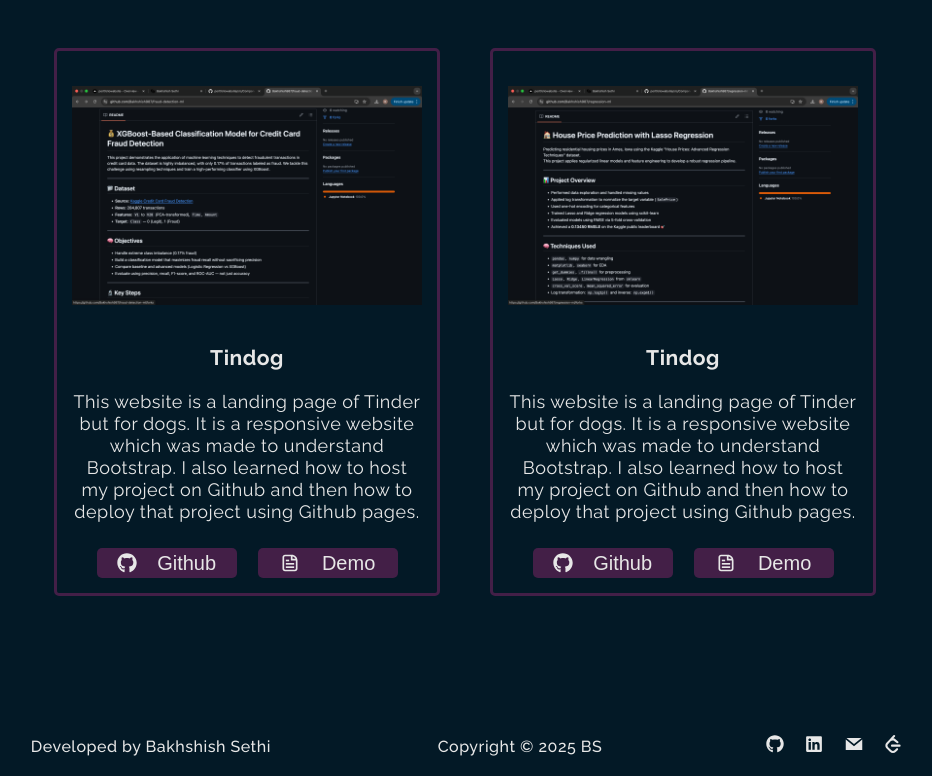
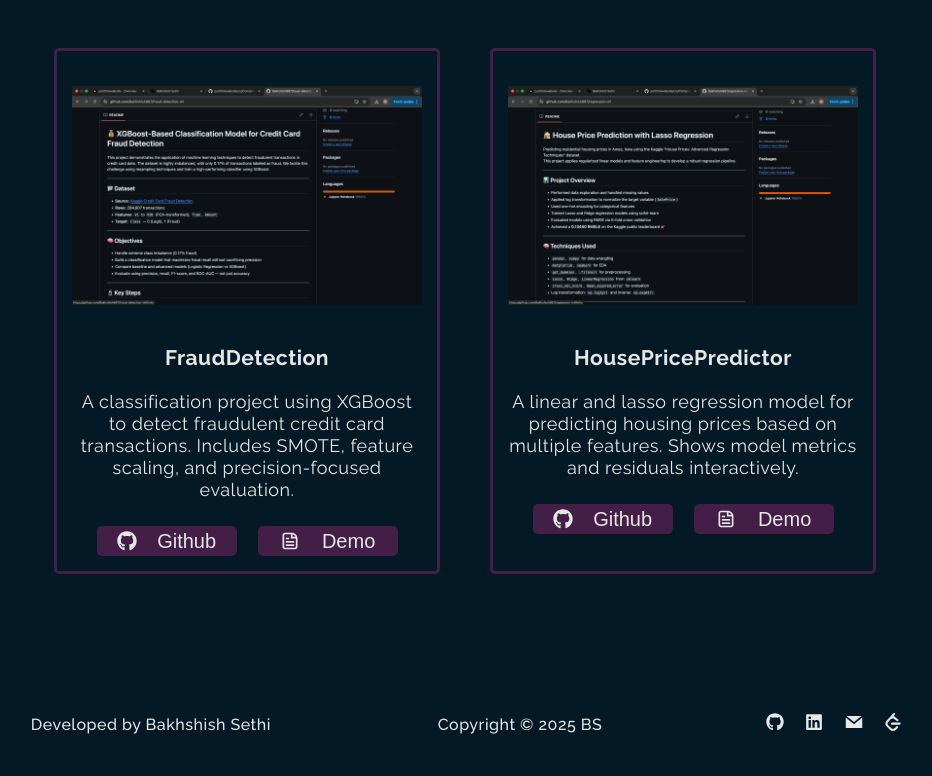
Before and after one commit to Bakhshish987/portfoliowebsite, a React (Create React App) app: page /Project in a window 1280 px wide. Shown: the part 2032-2808 px from the top of the page, without its empty margins (175-1107 px from the left). After the commit the page ends 2786 px from the top, so only its background shows below. Built offline with nearby package versions, Linux system fonts and the light colour scheme.

Commit message:
Update Projects.js

```diff
--- a/src/Components/Projects.js
+++ b/src/Components/Projects.js
@@ -20,8 +20,8 @@
         <ProjectBox projectPhoto={Infinity2} projectName="Infinity2" />
         <ProjectBox projectPhoto={AlignIQNew} projectName="AlignIQ" />
         <ProjectBox projectPhoto={Dashboard3} projectName="RevenueDashboard" />
-        <ProjectBox projectPhoto={frauddetection} projectName="Tindog" />
-        <ProjectBox projectPhoto={houseprice} projectName="Tindog" />
+        <ProjectBox projectPhoto={frauddetection} projectName="FraudDetection" />
+        <ProjectBox projectPhoto={houseprice} projectName="HousePricePredictor" />
       </div>
 
     </div>
```
